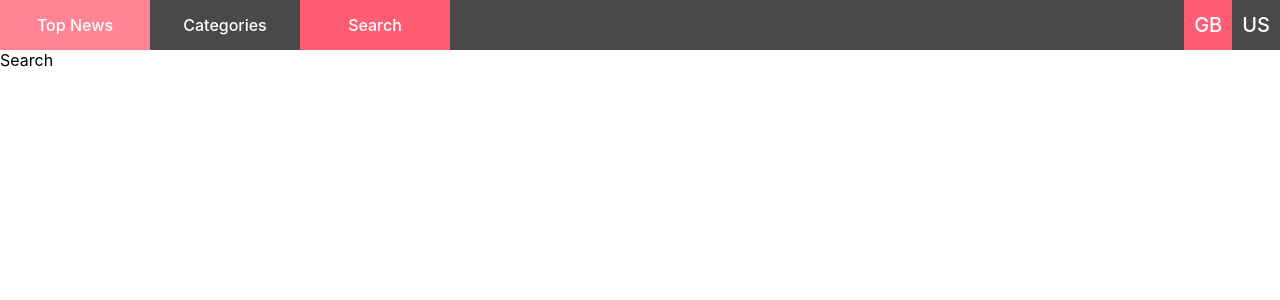
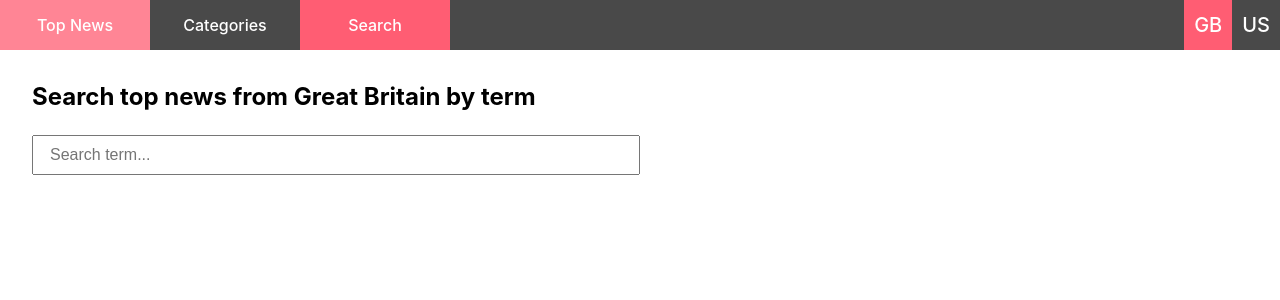
Before and after one commit to dusansen/news-app, a React (Create React App) app in the folder news-app/: page /search in a window 1280 px wide. Shown: the top 300 px of the page. Built offline with nearby package versions, Linux system fonts and the light colour scheme; no server answers.

Commit message:
implement articles search, show results on search page

```diff
--- a/news-app/package.json
+++ b/news-app/package.json
@@ -8,6 +8,7 @@
     "@testing-library/react": "^9.5.0",
     "@testing-library/user-event": "^7.2.1",
     "axios": "^0.19.2",
+    "debounce": "^1.2.0",
     "react": "^16.13.1",
     "react-dom": "^16.13.1",
     "react-scripts": "3.4.1",
--- a/news-app/src/components/articles/Grid.jsx
+++ b/news-app/src/components/articles/Grid.jsx
@@ -13,15 +13,15 @@ const Grid = ({ articles }) => {
 const StyledWrapper = styled.div`
   width: 100%;
   display: grid;
-  grid-template-columns: repeat(3, auto);
+  grid-template-columns: repeat(3, 1fr);
   grid-gap: 32px;
 
   @media only screen and (max-width: 768px) {
-    grid-template-columns: auto;
+    grid-template-columns: 1fr;
   }
 
   @media only screen and (min-width: 768px) and (max-width: 1280px) {
-    grid-template-columns: auto auto;
+    grid-template-columns: 1fr 1fr;
   }
 `;
 
--- /dev/null
+++ b/news-app/src/components/articles/ShowArticles.jsx
@@ -0,0 +1,26 @@
+import React from 'react';
+import { useAppContext } from '../../store/context';
+import Grid from './Grid';
+
+const ShowArticles = ({ category }) => {
+  const { state: { articles } } = useAppContext();
+
+  const showArticles = () => {
+    if (!articles[category]) {
+      return null;
+    }
+    if (articles[category].loading) {
+      return <div>LOADING</div>;
+    }
+    if (articles[category].data && articles[category].data.length) {
+      return <Grid articles={articles[category].data} />;
+    }
+    return <h3>NO RESULTS</h3>;
+  };
+
+  return (
+    showArticles()
+  );
+};
+
+export default ShowArticles;
--- a/news-app/src/hooks/useApi.js
+++ b/news-app/src/hooks/useApi.js
@@ -1,15 +1,19 @@
 import { useAppContext } from '../store/context';
 import { fetchArticles } from '../api/articles';
 import { SET_ARTICLES } from '../store/constants';
+import { TOP_ARTICLES_CATEGORY, SEARCH_CATEGORY } from '../utils/constants';
 
 const useApi = () => {
   const { dispatch } = useAppContext();
 
   const getArticles = async params => {
+    const { category, q } = params;
+    const articleCategory = category ? category : q !== undefined ? SEARCH_CATEGORY : TOP_ARTICLES_CATEGORY;
+
     dispatch({
       type: SET_ARTICLES,
       payload: {
-        category: params.category || 'all',
+        category: articleCategory,
         data: null,
         loading: true
       }
@@ -19,7 +23,7 @@ const useApi = () => {
       dispatch({
         type: SET_ARTICLES,
         payload: {
-          category: params.category || 'all',
+          category: articleCategory,
           data: data.articles,
           loading: false
         }
--- a/news-app/src/pages/Search.jsx
+++ b/news-app/src/pages/Search.jsx
@@ -1,11 +1,58 @@
 import React from 'react';
+import styled from 'styled-components';
+import { useAppContext } from '../store/context';
+import { debounce } from 'debounce';
+import useApi from '../hooks/useApi';
+import ShowArticles from '../components/articles/ShowArticles';
+import { SEARCH_CATEGORY } from '../utils/constants';
 
 const Search = () => {
+  const { state: { country } } = useAppContext();
+  const { getArticles } = useApi();
+
+  const debounceSearch = debounce(event => {
+    const { value } = event.target;
+    getArticles({
+      country: country.value,
+      q: value
+    });
+  }, 500);
+
+  const handleChange = event => {
+    event.persist();
+    debounceSearch(event);
+  };
+
   return (
-    <div>
-      Search
-    </div>
+    <StyledWrapper>
+      <div className='page-title'>Search top news from {country.label} by term</div>
+      <input
+        className='search-input'
+        type='search'
+        placeholder='Search term...'
+        onChange={handleChange} />
+      <ShowArticles category={SEARCH_CATEGORY}/>
+    </StyledWrapper>
   );
 };
 
+const StyledWrapper = styled.div`
+  padding: 32px;
+
+  .page-title {
+    font-size: 24px;
+    font-weight: bold;
+    margin-bottom: 24px;
+  }
+
+  .search-input {
+    width: 50%;
+    height: 40px;
+    line-height: 40ex;
+    font-size: 16px;
+    padding: 0 16px;
+    margin-bottom: 32px;
+  }
+`;
+
 export default Search;
--- a/news-app/src/pages/TopNews.jsx
+++ b/news-app/src/pages/TopNews.jsx
@@ -2,33 +2,22 @@ import React, { useEffect } from 'react';
 import { useAppContext } from '../store/context';
 import useApi from '../hooks/useApi';
 import styled from 'styled-components';
-import Grid from '../components/articles/Grid';
+import { TOP_ARTICLES_CATEGORY } from '../utils/constants';
+import ShowArticles from '../components/articles/ShowArticles';
 
 const TopNews = () => {
-  const { state: { country, articles } } = useAppContext();
+  const { state: { country } } = useAppContext();
   const { getArticles } = useApi();
 
   useEffect(() => {
     getArticles({ country: country.value });
+    // eslint-disable-next-line react-hooks/exhaustive-deps
   }, [country]);
-
-  const renderArticlesGrid = () => {
-    if (!articles.all) {
-      return null;
-    }
-    if (articles.all.loading) {
-      return <div>LOADING</div>;
-    }
-    if (articles.all.data && articles.all.data.length) {
-      return <Grid articles={articles.all.data} />;
-    }
-    return <h3>NO RESULTS</h3>;
-  };
 
   return (
     <StyledWrapper>
       <div className='page-title'>Top news from {country.label}</div>
-      {renderArticlesGrid()}
+      <ShowArticles category={TOP_ARTICLES_CATEGORY} />
     </StyledWrapper>
   );
 };
--- a/news-app/src/store/reducer.js
+++ b/news-app/src/store/reducer.js
@@ -1,6 +1,7 @@
 import { SET_COUNTRY, SET_ARTICLES, SET_CURRENT_ARTICLE } from './constants';
 
 export const reducer = (state, { type, payload }) => {
+  console.log(type, payload);
   switch (type) {
     case SET_COUNTRY:
       return { ...state, country: payload };
--- a/news-app/src/utils/constants.js
+++ b/news-app/src/utils/constants.js
@@ -8,3 +8,6 @@ export const COUNTRIES = [
     value: 'US'
   }
 ];
+
+export const TOP_ARTICLES_CATEGORY = 'top';
+export const SEARCH_CATEGORY = 'search';
```
Also changed, not shown: 1 other file (tests, documents, lock files or other folders).
